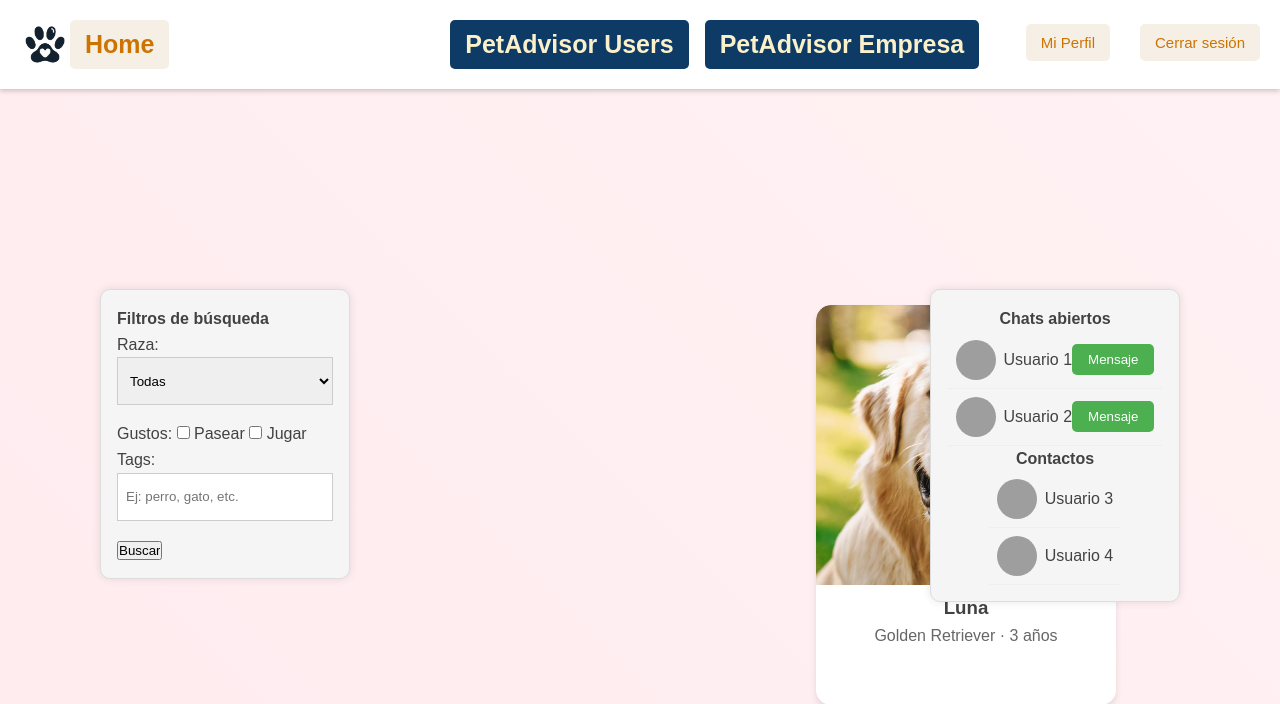
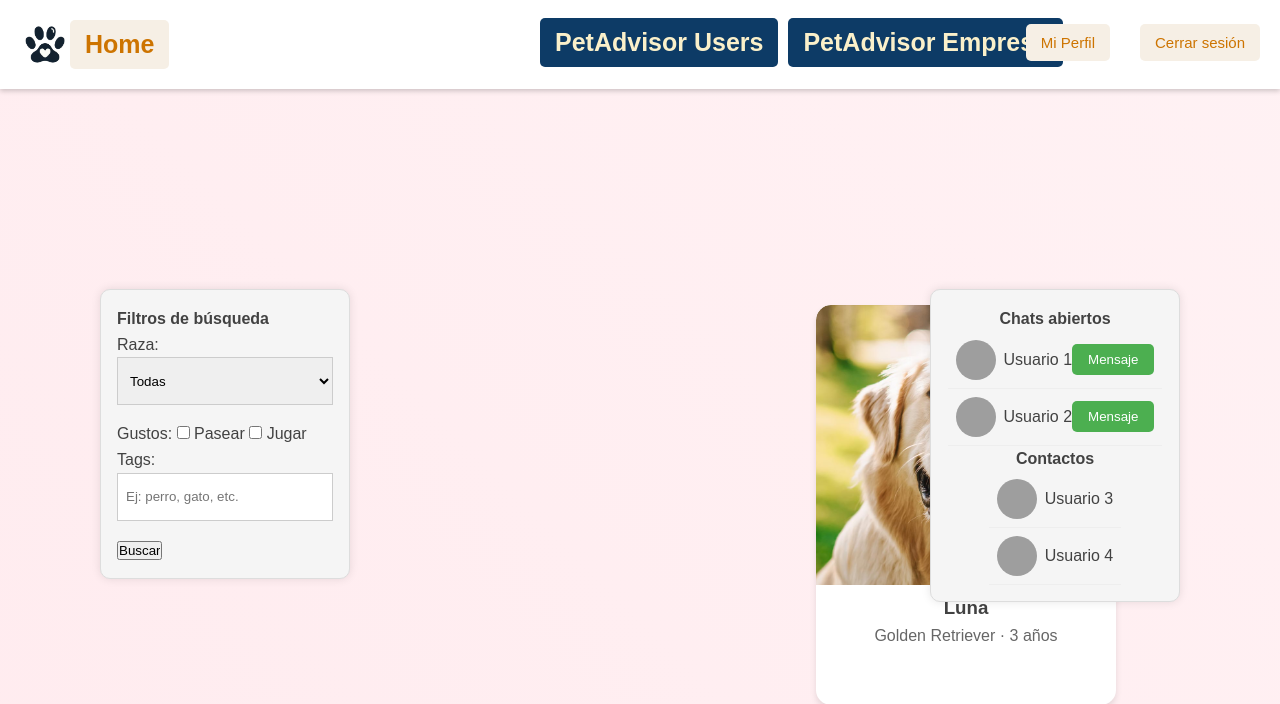
Before and after one commit to pauca881/pawmeet, a Django app: page /conectar/ in a window 1280 px wide. Shown: the top 704 px of the page. Run offline with Django 5.2, Linux system fonts and the light colour scheme; a user stored in the database is signed in; grey boxes are pictures that could not be loaded.

Commit message:
Modificacion Conectar central buttons

```diff
--- a/home/static/home/conectar.css
+++ b/home/static/home/conectar.css
@@ -61,10 +61,11 @@ header {
 
 .central-buttons{
     display: flex;
-    gap: 1rem;
-    align-items: center;
+    gap: 10px;
+    position: absolute;
+    top: 18px;
+    left: 540px;
 }
-
 .petUser-btn {
     background-color:  #0D3B66;
     color: #FAF0CA;
@@ -81,7 +82,6 @@ header {
 .petUser-btn:hover {
     background-color: #f6dbb9;
 }
-
 .petEmpresa-btn {
     background-color:  #0D3B66;
     color: #FAF0CA;
```
